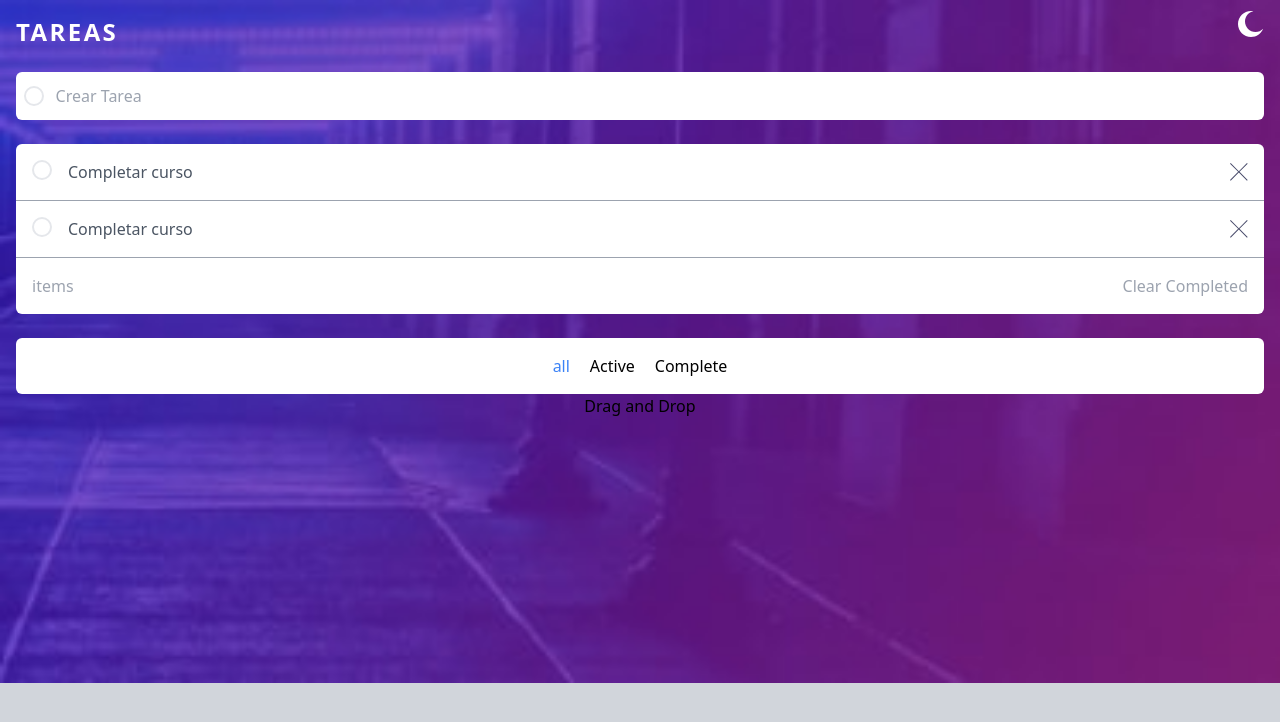
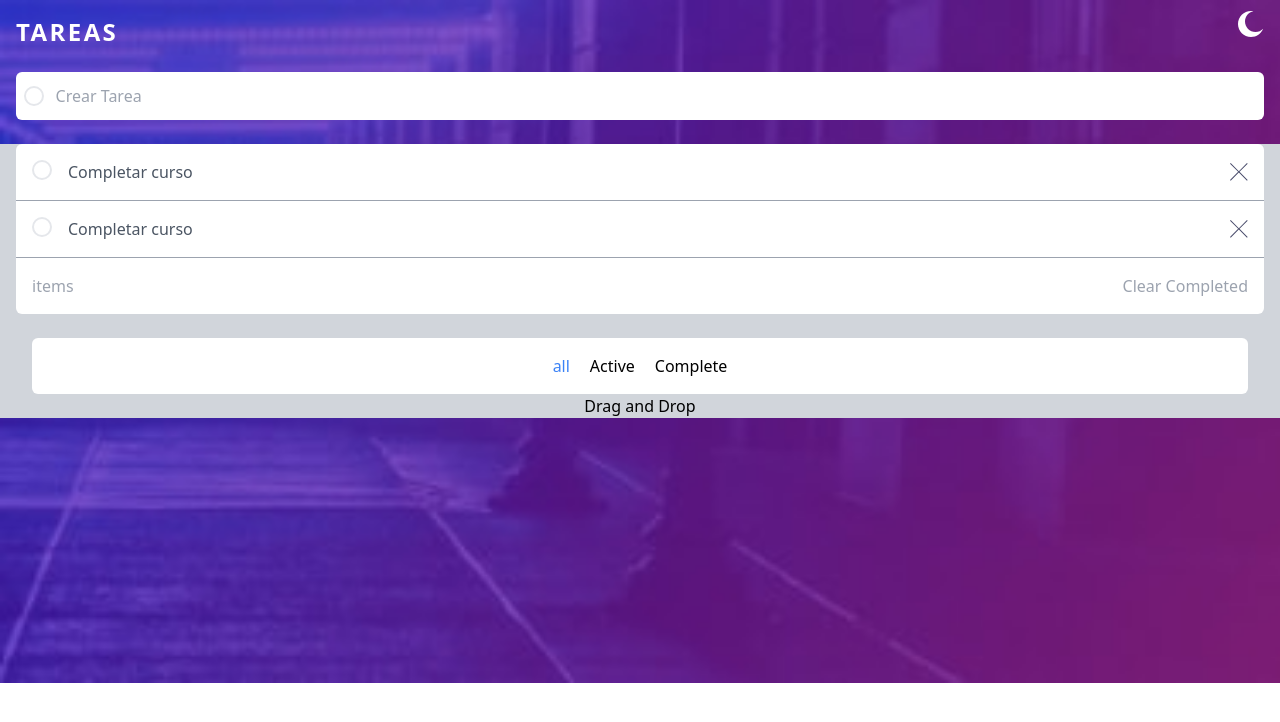
Before and after one commit to PabloMuz/App-Tareas, a React (Vite) app: page / in a window 1280 px wide. Shown: the top 722 px of the page. Built offline with nearby package versions, Linux system fonts and the light colour scheme.

Commit message:
Test - background fix

```diff
--- a/src/App.jsx
+++ b/src/App.jsx
@@ -2,7 +2,7 @@ import CrossIcon from "./icons/components/CrossIcon";
 import Moon from "./icons/components/MoonIcon";
 const App = () => {
   return (
-    <div className="bg-[url('src/assets/images/bg-mobile-dark.jpg')] bg-no-repeat bg-contain min-h-screen bg-gray-300">
+    <div className="bg-[url('src/assets/images/bg-mobile-dark.jpg')] bg-no-repeat bg-contain min-h-screen ">
       <header className="container mx-auto px-4">
         <div className="flex justify-between">
           <h1 className="uppercase text-white pt-4 text-2xl font-bold tracking-widest">
@@ -17,7 +17,7 @@ const App = () => {
           <input className="w-full text-gray-400 outline-none" type="text" placeholder="Crear Tarea" />
         </form>
       </header>
-      <main className="container mx-auto px-4 mt-6 ">
+      <main className="container mx-auto px-4 mt-6 bg-gray-300">
         <div className=" bg-white rounded-md [&>article]:p-4 [&>article]:border-b-gray-400">
         <article className="flex gap-4  border-b">
           <button className="inline-block border-2 rounded-full  h-5 w-5 flex-none"></button>
@@ -39,10 +39,7 @@ const App = () => {
         </section>
         </div>
 
-
-      </main>
-
-      <section className="container mx-auto px-4 mt-6">
+        <section className="container mx-auto px-4 mt-6">
         <div className="flex justify-center gap-5 rounded-md bg-white p-4">
         <button className="text-blue-500">all</button>
         <button className="hover:text-blue-500">Active</button>
@@ -51,6 +48,8 @@ const App = () => {
 
       </section>
       <p className="text-center">Drag and Drop</p>
+      </main>
+
     </div>
   );
 };
```
